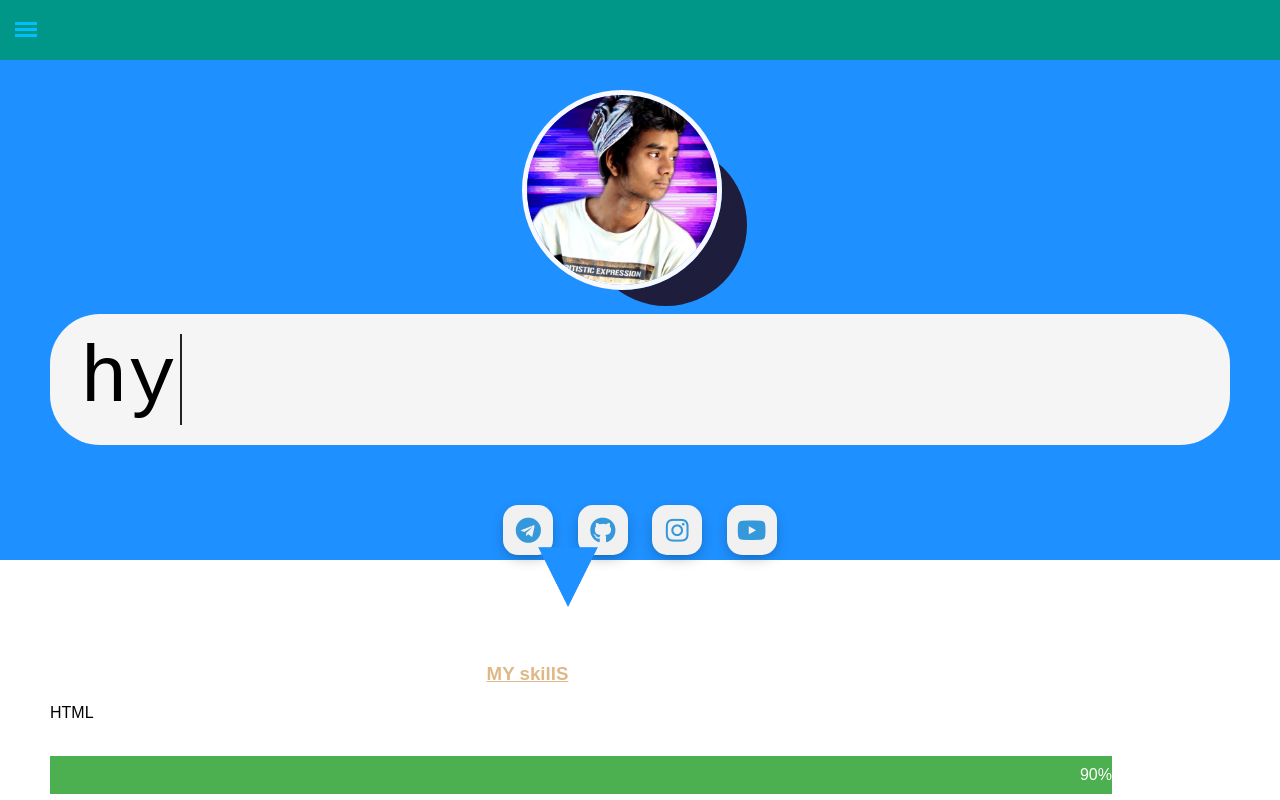
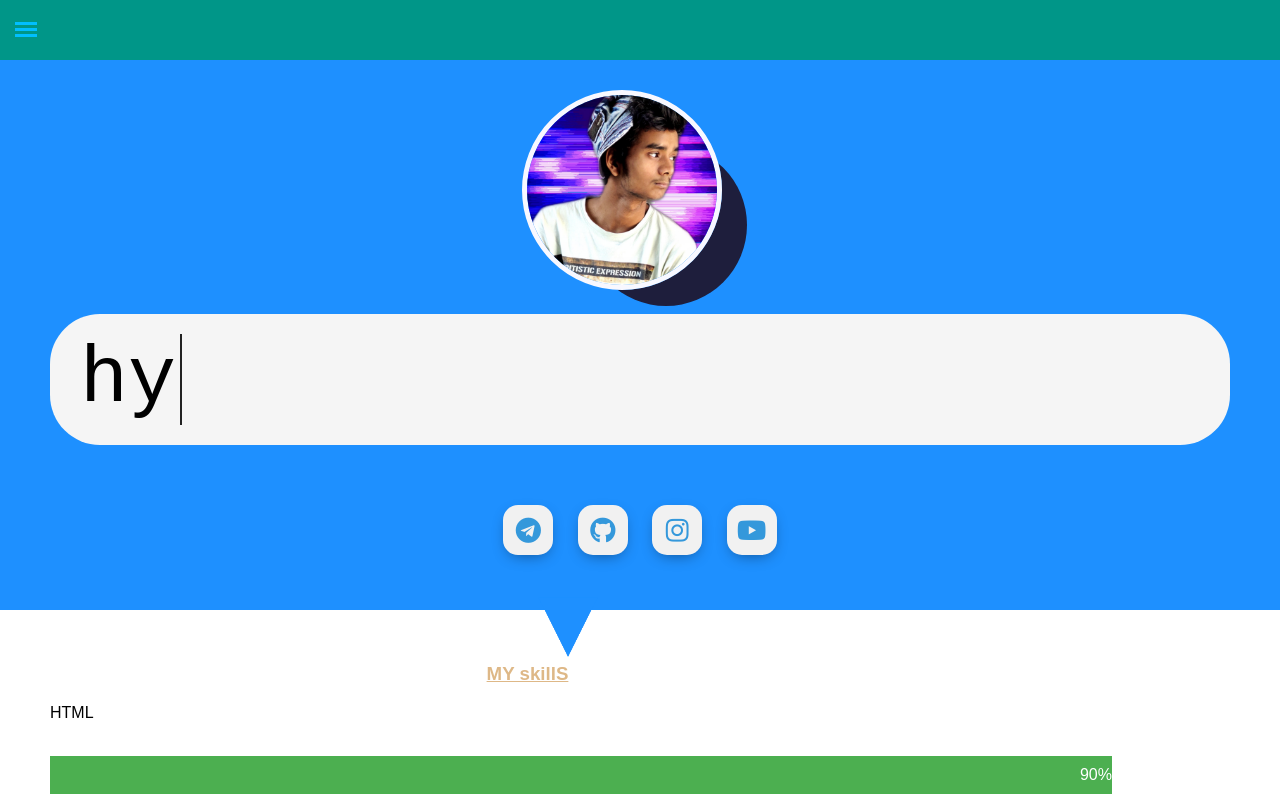
Before and after one commit to sujal90/sujal90.github.io, a plain HTML site: page index.html in a window 1280 px wide. Drawn offline with nearby package versions, Linux system fonts and the light colour scheme.

Commit message:
Update style.css

```diff
--- a/style.css
+++ b/style.css
@@ -309,6 +309,11 @@ h3{
    font-family:monospace;
    border-radius:50px;
    }
+   .main {
+     background:#1e90ff;
+     height:550px;
+     width:100%
+    }
 }
 @media screen and (min-width: 1024px) and (min-height: 1320px) {
 .mainimage{
```
